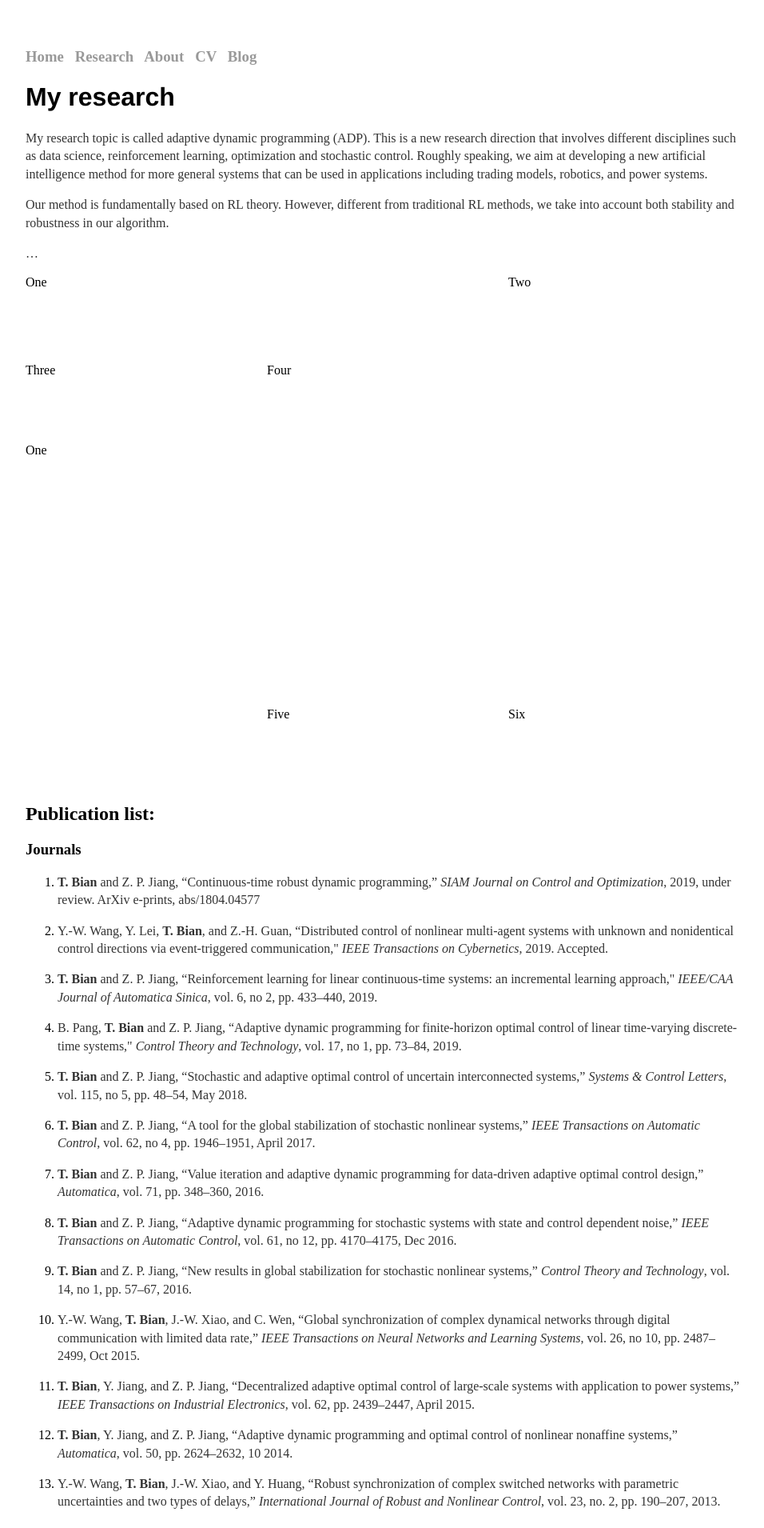
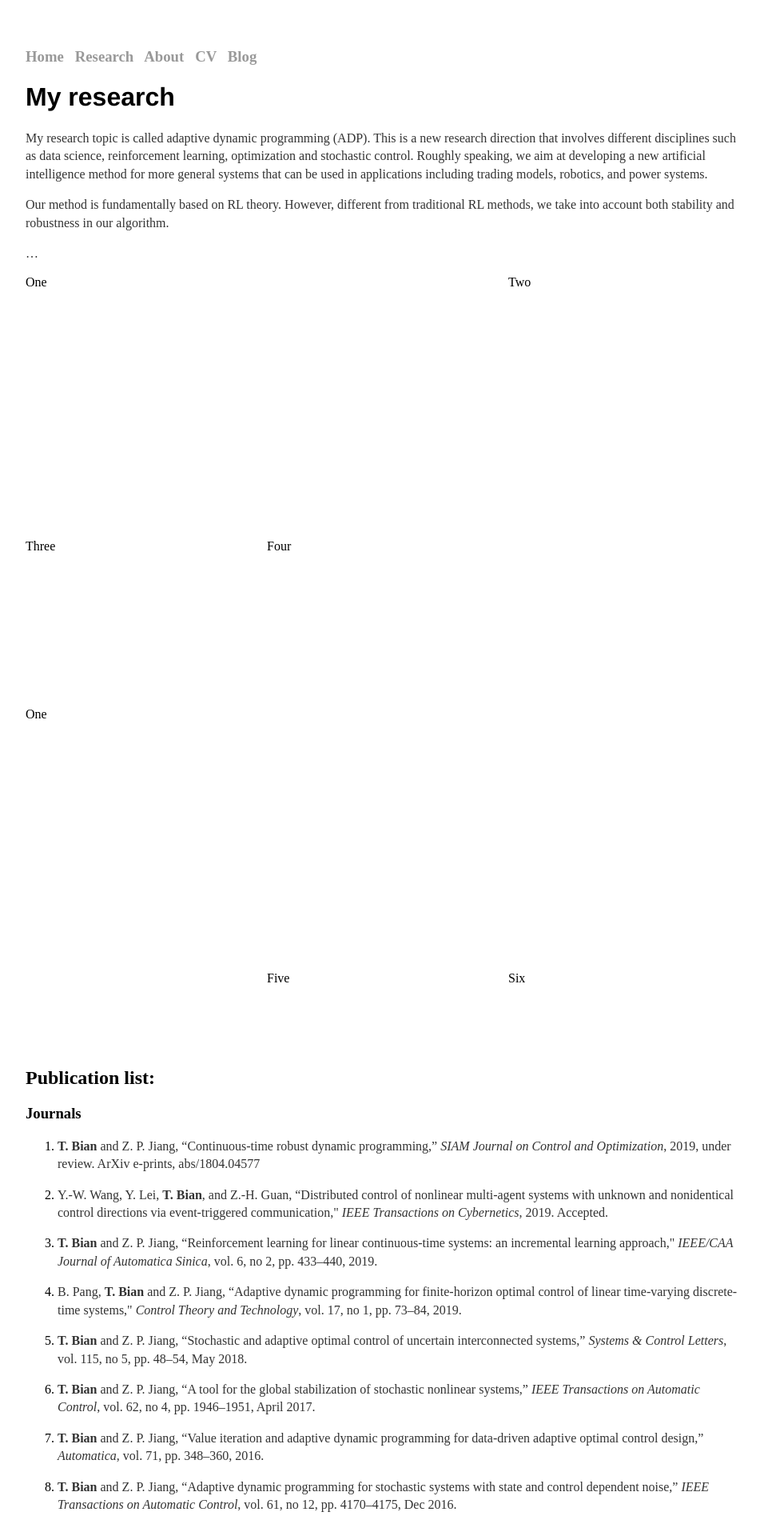
Before and after one commit to tao-bian-nyu/tao-bian-nyu.github.io, a Jekyll site: the page built from research/index.md, in a window 1280 px wide. Shown: the top 1910 px of the page at 80% size, without its empty margins (160-1116 px from the left). Built offline with Jekyll 4.4.1, drawn with Linux system fonts in a browser that asks for light colours.

Commit message:
Update main.css

```diff
--- a/css/main.css
+++ b/css/main.css
@@ -61,19 +61,19 @@ ul.posts li {
 }
 .one {
   grid-column: 1 / 3;
-  grid-row: 1;
+  grid-row: 1 / 4;
 }
 .two {
   grid-column: 3;
-  grid-row: 1;
+  grid-row: 1 / 4;
 }
 .three {
-  grid-column: 1 / 2;
-  grid-row: 2;
+  grid-column: 1;
+  grid-row: 4 / 6;
 }
 .four {
-  grid-column: 2;
-  grid-row: 2;
+  grid-column: 2 / 4;
+  grid-row: 4 / 6;
 }
 .five {
   grid-column: 2;
```
